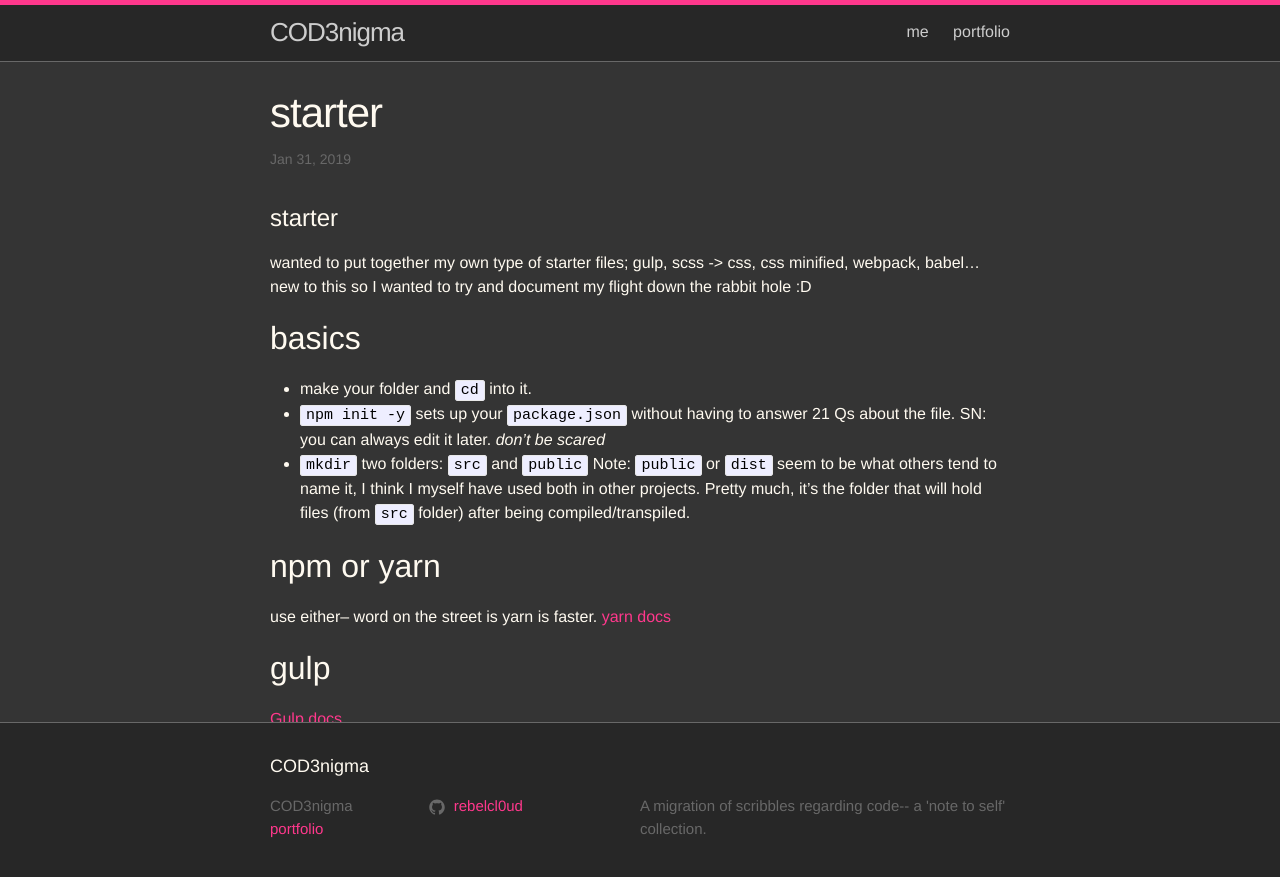
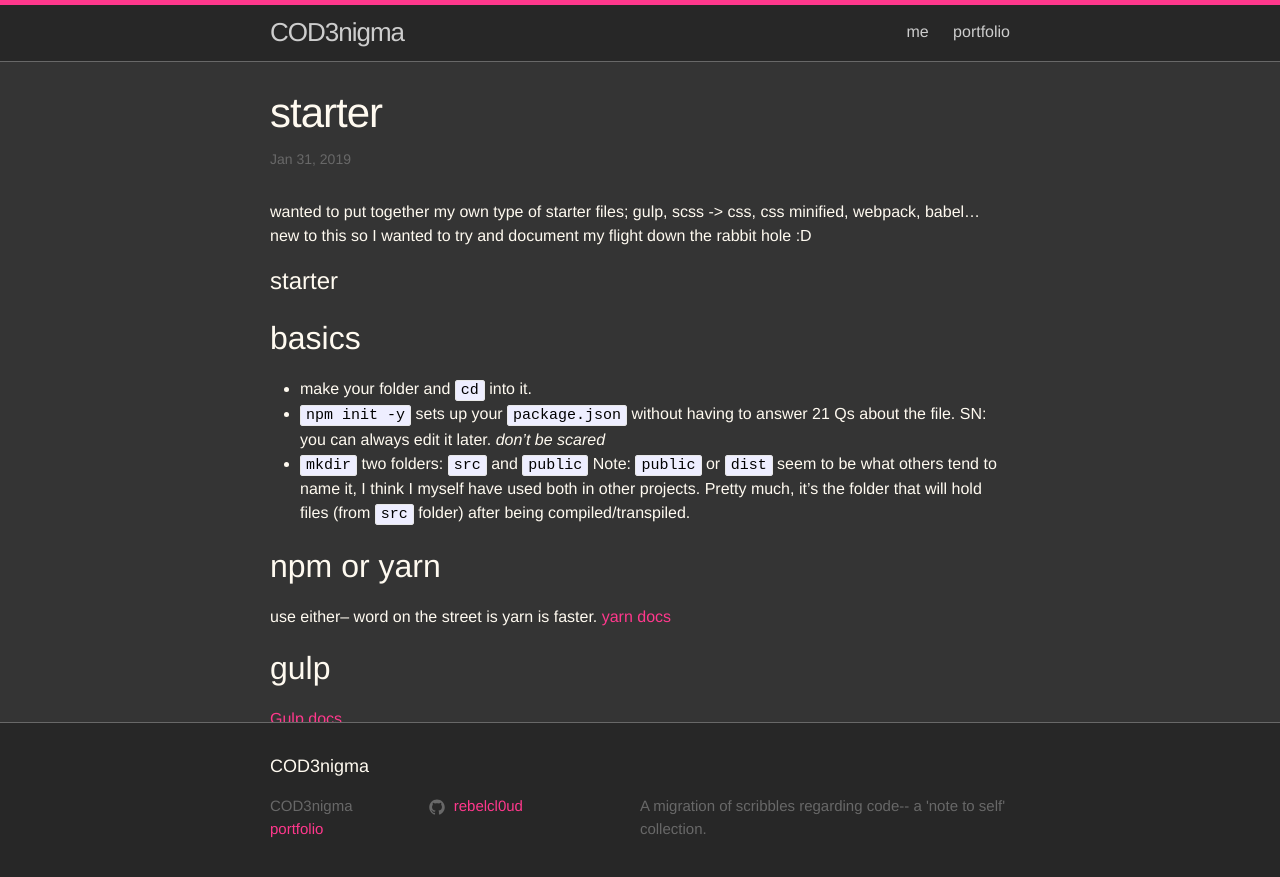
Before and after one commit to rebelcl0ud/blog, a Jekyll site: the page built from _posts/2019-01-31-[60]-starter.markdown, in a window 1280 px wide and 900 px high. Shown: the top 877 px of the window. Built offline with Jekyll 4.4.1, drawn with Linux system fonts in a browser that asks for light colours.

```diff
--- a/_posts/2019-01-31-[60]-starter.markdown
+++ b/_posts/2019-01-31-[60]-starter.markdown
@@ -4,8 +4,10 @@ title: starter
 date: 2019-01-31
 categories: [gulp, webpack, babel, javascript]
 ---
+
+wanted to put together my own type of starter files; gulp, scss -> css, css minified, webpack, babel... new to this so I wanted to try and document my flight down the rabbit hole :D
+
 # starter
-wanted to put together my own type of starter files; gulp, scss -> css, css minified, webpack, babel... new to this so I wanted to try and document my flight down the rabbit hole :D
 
 ## basics
 - make your folder and `cd` into it.
```
